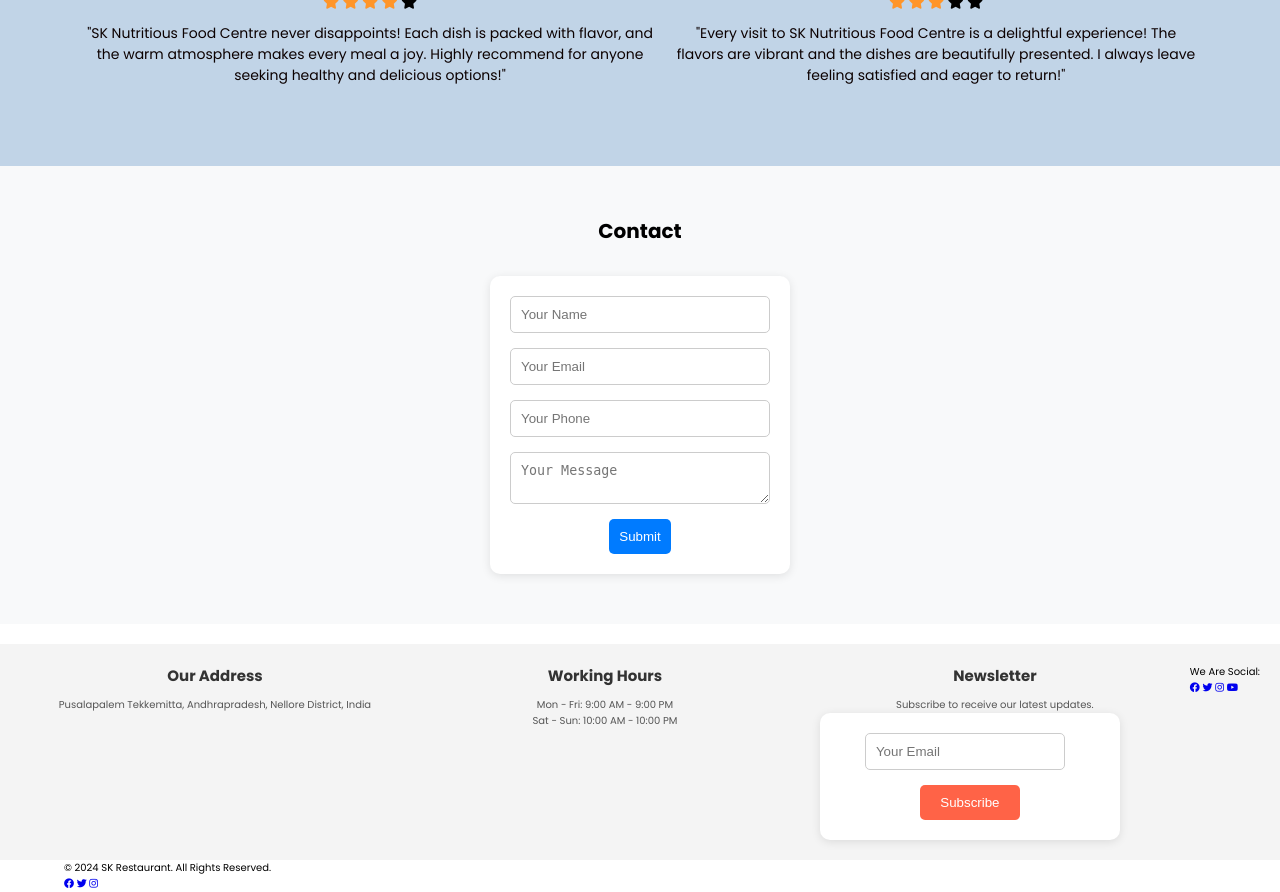
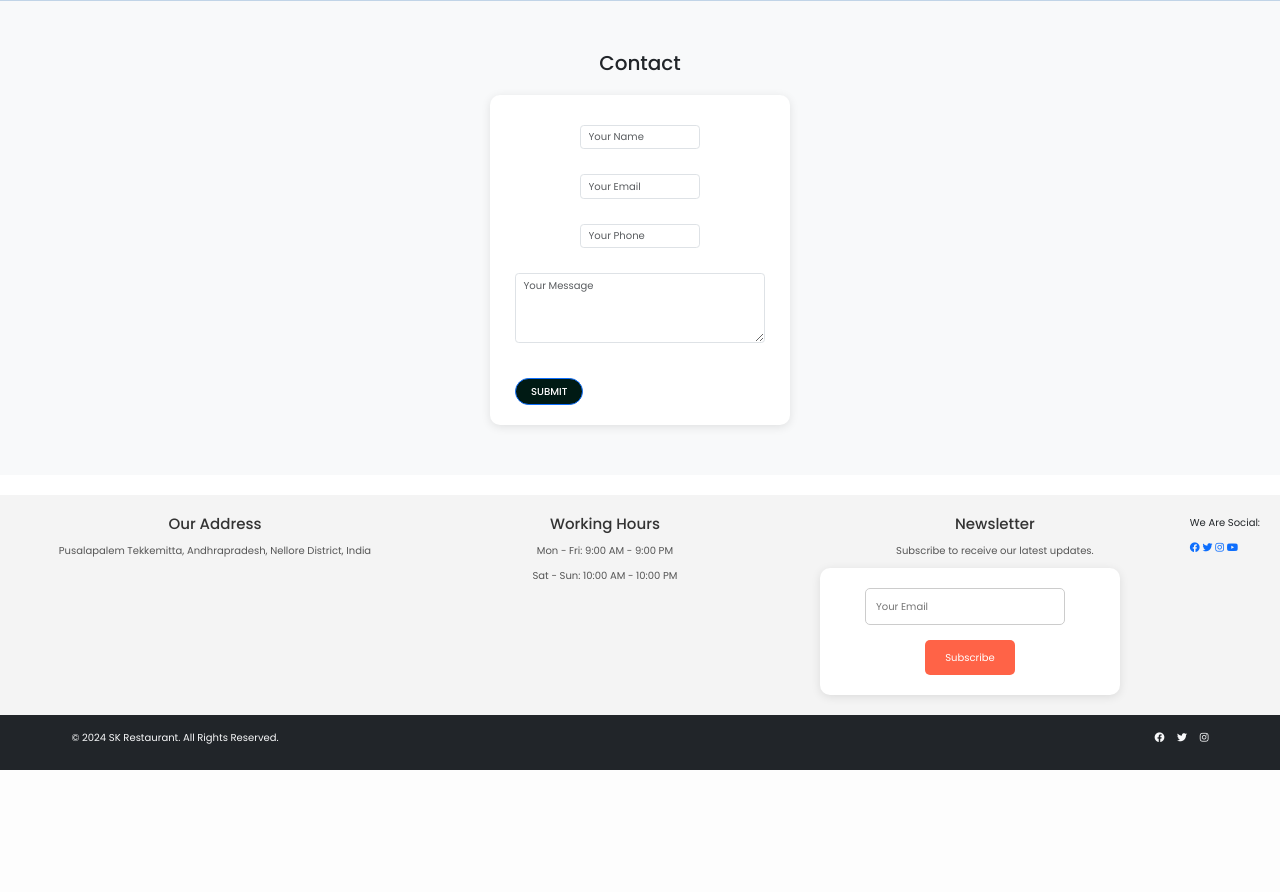
Before and after one commit to nandiniburra22/Nutrious-Restaurant-Project, a Flask app: page / in a window 1280 px wide. Shown: the part 3602-4494 px from the top of the page. After the commit the page ends 4372 px from the top, so only its background shows below. Run offline with Flask 3, Linux system fonts and the light colour scheme.

Commit message:
Updated app.py

```diff
--- a/templates/index.html
+++ b/templates/index.html
@@ -6,6 +6,9 @@
     <meta http-equiv="X-UA-Compatible" content="IE=edge" />
     <meta name="viewport" content="width=device-width, initial-scale=1.0" />
     <title>SK Restaurant</title>
+    <!-- Bootstrap CSS -->
+    <link href="https://cdn.jsdelivr.net/npm/bootstrap@5.3.0-alpha1/dist/css/bootstrap.min.css" rel="stylesheet" integrity="sha384-GLhlTQ8iRABdZLl6O3oVMWSktQOp6b7In1Zl3/Jr59b6EGGoI1fFkwI2BsFOfqbV" crossorigin="anonymous">
+
     <link rel="stylesheet" href="https://cdnjs.cloudflare.com/ajax/libs/font-awesome/5.15.3/css/all.min.css"
         integrity="sha512-iBBXm8fW90+nuLcSKlbmrPcLa0OT92xO1BIsZ+ywDWZCvqsWgccV3gFoRBv0z+8dLJgyAHIhR35VZc2oM/gI1w=="
         crossorigin="anonymous" referrerpolicy="no-referrer" />
@@ -29,28 +32,37 @@
             </span>
         </div>
     </header>
-    <nav class="navbar">
-        <div class="navbar-container container">
-            <!-- Title on the left side -->
-            <div class="title">
-                <h1 class="logo">SK Nutritious Food Center</h1>
+    <nav class="navbar navbar-expand-lg navbar-light bg-light">
+        <div class="container">
+            <a class="navbar-brand" href="#">SK Nutritious Food Center</a>
+            <button class="navbar-toggler" type="button" data-bs-toggle="collapse" data-bs-target="#navbarNav" aria-controls="navbarNav" aria-expanded="false" aria-label="Toggle navigation">
+                <span class="navbar-toggler-icon"></span>
+            </button>
+            <div class="collapse navbar-collapse" id="navbarNav">
+                <ul class="navbar-nav ms-auto">
+                    <li class="nav-item">
+                        <a class="nav-link active" href="#home">Home</a>
+                    </li>
+                    <li class="nav-item">
+                        <a class="nav-link" href="#about">About</a>
+                    </li>
+                    <li class="nav-item">
+                        <a class="nav-link" href="#food">Category</a>
+                    </li>
+                    <li class="nav-item">
+                        <a class="nav-link" href="#food-menu">Menu</a>
+                    </li>
+                    <li class="nav-item">
+                        <a class="nav-link" href="#testimonials">Testimonial</a>
+                    </li>
+                    <li class="nav-item">
+                        <a class="nav-link" href="#contact">Contact</a>
+                    </li>
+                </ul>
             </div>
-            <div class="hamburger-lines">
-                <span class="line line1"></span>
-                <span class="line line2"></span>
-                <span class="line line3"></span>
-            </div>
-            <ul class="menu-items">
-                <li><a href="#home" textalign = "Right"class="scroll-link">Home</a></li>
-                <li><a href="#about" textalign = "Right" class="scroll-link">About</a></li>
-                <li><a href="#food" textalign = "Right"class="scroll-link">Category</a></li>
-                <li><a href="#food-menu" textalign = "Right"class="scroll-link">Menu</a></li>
-                <li><a href="#testimonials" textalign = "Right"class="scroll-link">Testimonial</a></li>
-                <li><a href="#contact" textalign = "Right" class="scroll-link">Contact</a></li>
-            </ul>
-
         </div>
     </nav>
+
 
     <section class="showcase-area" id="showcase">
         <div class="showcase-container">
@@ -61,8 +73,9 @@
     </section>
 
     <section id="about">
-        <div class="about-wrapper container">
-            <div class="about-text">
+        <div class="container">
+            <div class="row align-items-center">
+                <div class="col-md-6">
                     <p class="small">About Us</p>
                     <h2>Serving nutritious and delicious food for 10 years and counting</h2>
                     <p>
@@ -75,8 +88,8 @@
 
                     </p>
                 </div>
-            <div class="about-img">
-                <img src="https://i.postimg.cc/mgpwzmx9/about-photo.jpg" alt="food" />
+                <div class="col-md-6">
+                    <img src="https://i.postimg.cc/mgpwzmx9/about-photo.jpg" class="img-fluid" alt="food" />
                 </div>
             </div>
     </section>
@@ -279,13 +292,24 @@
     <section id="contact">
         <h2 class="contact-title">Contact</h2>
         <div class="contact-container container">
-            <form id="contact-form" action="/submit_contact" method="POST">
-                <input type="text" name="name" placeholder="Your Name" required>
-                <input type="email" name="email" placeholder="Your Email" required>
-                <input type="text" name="phone" placeholder="Your Phone" required>
-                <textarea name="message" placeholder="Your Message" required></textarea>
-                <button type="submit">Submit</button>
+            <form id="contact-form" action="/submit_contact" method="POST" class="row g-3">
+                <div class="col-md-6">
+                    <input type="text" class="form-control" name="name" placeholder="Your Name" required>
+                </div>
+                <div class="col-md-6">
+                    <input type="email" class="form-control" name="email" placeholder="Your Email" required>
+                </div>
+                <div class="col-md-6">
+                    <input type="text" class="form-control" name="phone" placeholder="Your Phone" required>
+                </div>
+                <div class="col-12">
+                    <textarea class="form-control" name="message" placeholder="Your Message" rows="4" required></textarea>
+                </div>
+                <div class="col-12">
+                    <button type="submit" class="btn btn-primary">Submit</button>
+                </div>
             </form>
+
             <div id="thank-you-message" style="display:none;"></div>
         </div>
     </section>
@@ -326,16 +350,22 @@
 
 
     <!-- Existing footer code -->
-    <footer>
-        <div class="footer-container container">
+    <footer class="bg-dark text-light py-4">
+        <div class="container">
+            <div class="row">
+                <div class="col-md-6">
                     <p>&copy; 2024 SK Restaurant. All Rights Reserved.</p>
-            <div class="social-icons">
-                <a href="#"><i class="fab fa-facebook"></i></a>
-                <a href="#"><i class="fab fa-twitter"></i></a>
-                <a href="#"><i class="fab fa-instagram"></i></a>
+                </div>
+                <div class="col-md-6 text-md-end">
+                    <a href="#" class="text-light"><i class="fab fa-facebook"></i></a>
+                    <a href="#" class="text-light ms-3"><i class="fab fa-twitter"></i></a>
+                    <a href="#" class="text-light ms-3"><i class="fab fa-instagram"></i></a>
+                </div>
             </div>
         </div>
     </footer>
+
+    <script src="https://cdn.jsdelivr.net/npm/bootstrap@5.3.0-alpha1/dist/js/bootstrap.bundle.min.js" integrity="sha384-w76A4HVBOiujGcWB1L9qM5+6z+nu54jFL7VF1xjo2Y5h3WBC9E6IMcIe77A/wMe9" crossorigin="anonymous"></script>
     <script src="https://code.jquery.com/jquery-3.6.0.min.js"></script>
 </body>
 
```
Lines whose indentation alone changed are shown as unchanged.
